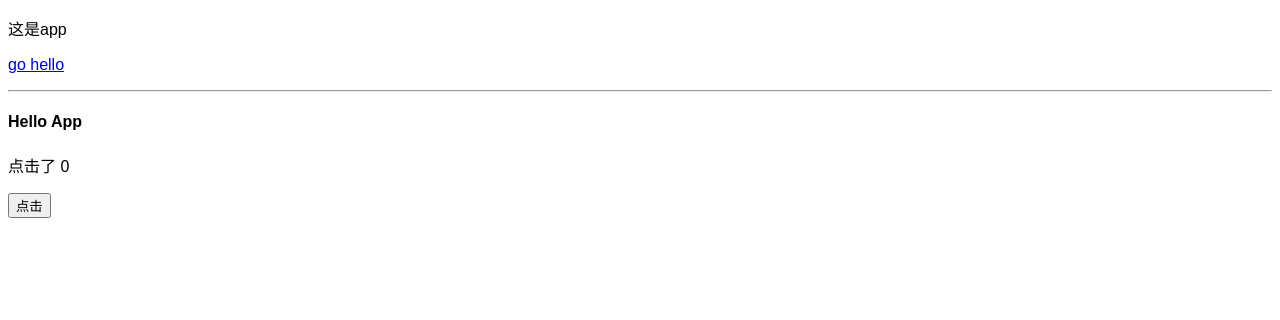
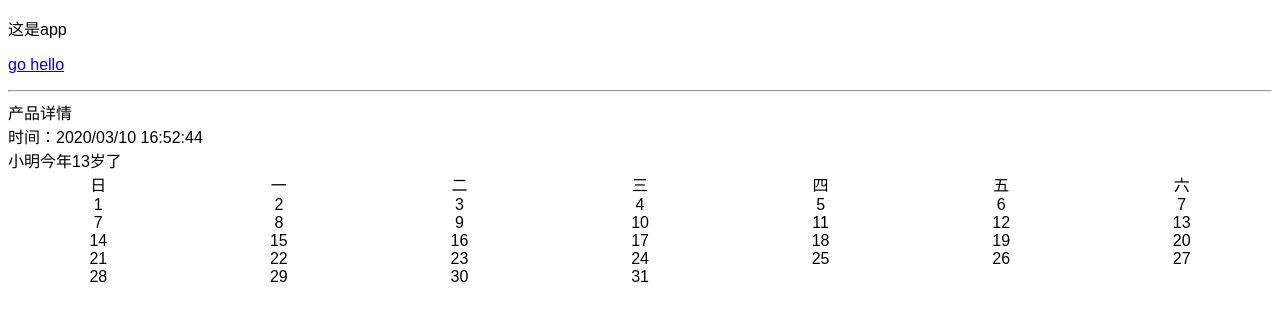
Before and after one commit to zero9527/md-note, a React app: page /hello in a window 1280 px wide. Shown: the top 320 px of the page. Built offline with nearby package versions, Linux system fonts and the light colour scheme.

Commit message:
日历ts练习

```diff
--- a/src/App.tsx
+++ b/src/App.tsx
@@ -1,5 +1,6 @@
 import * as React from 'react';
-import Hello from './components/Hello';
+// import Hello from '@/components/Hello';
+import ProdDetail from '@/views/prod-detail/index'
 import './App.css';
 // import logo from './logo.svg';
 
@@ -25,7 +26,8 @@ class App extends React.Component<Props, {}> {
           </a>
         </p>
         <hr />
-        <Hello from="App" />
+        {/* <Hello from="App" /> */}
+        <ProdDetail text={"产品详情"} />
       </div>
     );
   }
--- /dev/null
+++ b/src/components/Calendar/calendar.css
@@ -0,0 +1,16 @@
+.weekday {
+  display: flex;
+  justify-content: flex-start;
+}
+.weekday>div {
+  flex: 1;
+  text-align: center;
+}
+.week-item {
+  display: flex;
+  justify-content: flex-start;
+}
+.date-item {
+  flex: 1;
+  text-align: center;
+}
--- /dev/null
+++ b/src/components/Calendar/index.tsx
@@ -0,0 +1,119 @@
+import * as React from 'react';
+import './calendar.css';
+
+const { useEffect, useState } = React;
+
+interface CalendarParams {
+  year: number | string,
+  month: number | string
+}
+
+function Calendar(params: CalendarParams) {
+  const weekday:string[] = ['日', '一', '二', '三', '四', '五', '六'];
+  const [monthDay, setMonthDay] = useState([[]]);
+
+  useEffect(() => {
+    setMonthDay(generateCalendar(params))
+  }, []);
+
+  return (
+    <section className="calendar">
+      <div className="weekday">
+        {
+          weekday.map((item, index) => {
+            return <div key={index}>{ item }</div>
+          })
+        }
+      </div>
+      <div className="month-day">
+        {
+          monthDay.map((week, weekindex) => {
+            return (
+              <section className="week-item" key={weekindex}>
+                {
+                  week.map((date: any, dateindex: any) => {
+                    return (
+                      <div key={dateindex} className="date-item">
+                        <div>{ date.date }</div>
+                      </div>
+                    )
+                  })
+                }
+              </section>
+            )
+          })
+        }
+      </div>
+    </section>
+  )
+}
+
+// 生成日历数组
+function generateCalendar(
+  { year, month }: CalendarParams = {
+    year: new Date().getFullYear(),
+    month: new Date().getMonth() + 1
+   }
+) {
+  const weekArr = new Array(7).fill(''); // 一周七天的数组
+  const monthArr:any[] = [[], [], [], [], [], []];
+  const weekday = new Date(`${year}-${month}-01`).getDay(); // 1号星期几
+
+  // 生成一月对应星期的二维数组，第一维是周数，第二维是一周的天数
+  weekArr.map((week, index) => {
+    monthArr[0].push({
+      year,
+      month,
+      date: index < weekday
+        ? ''
+        : index === weekday
+          ? 1
+          : monthArr[0][index-1].date+1
+    });
+    monthArr[1].push({ year, month, date: 7 - weekday + index });
+    monthArr[2].push({ year, month, date: monthArr[1][index].date + 7 });
+    monthArr[3].push({ year, month, date: monthArr[2][index].date + 7 });
+    if (
+      validDate({ year, month, date: monthArr[3][index].date + 7 })
+    ) {
+      monthArr[4].push({ year, month, date: monthArr[3][index].date + 7 });
+    } else {
+      monthArr[4].push('');
+    }
+
+    if (
+      validDate({ year, month, date: monthArr[4][index].date + 7 })
+    ) {
+      monthArr[5].push({ year, month, date: monthArr[4][index].date + 7 });
+    } else {
+      monthArr[5].push('');
+    }
+  })
+  return monthArr;
+}
+
+interface ValidDateInterface {
+  year: number | string,
+  month: number | string,
+  date: number | string
+}
+// 验证日期是否有效，对应月份有这一天
+function validDate({year, month, date}: ValidDateInterface) {
+  const timestamp = new Date(`${year}/${month}/${date}`).getTime();
+  const {year: year1, month: month1, date: date1} = getDateFormat(timestamp);
+
+  return year === year1 && month === month1 && date === date1;
+}
+function getDateFormat(time: number) {
+  const timetemp = new Date(time);
+  const year = timetemp.getFullYear();
+  const month = timetemp.getMonth() + 1;
+  const date = timetemp.getDate();
+  return {
+    year,
+    month,
+    date
+  }
+}
+
+export default Calendar;
--- a/src/router.tsx
+++ b/src/router.tsx
@@ -41,7 +41,7 @@ const GetRoutes = () => {
 
 // console.log('GetRoutes: ', GetRoutes());
 
-export default function Routes() {
+export default function Router() {
   return (
     <HashRouter>
       <GetRoutes />
--- /dev/null
+++ b/src/utils/utils.ts
@@ -0,0 +1,27 @@
+
+interface DateFormateParams {
+  timeStamp: number,
+  splitChar?: string // 日期分隔符
+}
+// 时间格式化
+export function dateFormate({ timeStamp, splitChar='-' }: DateFormateParams) {
+  const time: Date = new Date(timeStamp);
+
+  const Y = time.getFullYear();
+  const M = (time.getMonth() + 1 + '').padStart(2, '0');
+  const D = (time.getDate() + '').padStart(2, '0');
+  const h = (time.getHours() + '').padStart(2, '0');
+  const m = (time.getMinutes() + '').padStart(2, '0');
+  const s = (time.getSeconds() + '').padStart(2, '0');
+
+  return `${Y}${splitChar}${M}${splitChar}${D} ${h}:${m}:${s}`;
+}
+
+
+interface Params {
+  name: string,
+  age: number | string
+}
+export function combine({name, age}: Params = {name: '小明', age: 13}) {
+  return `${name}今年${age}岁了`
+}
--- /dev/null
+++ b/src/views/prod-detail/index.tsx
@@ -0,0 +1,47 @@
+import * as React from 'react';
+import Calendar from '@/components/Calendar';
+import { dateFormate, combine } from '@/utils/utils';
+
+const { useState, useEffect } = React;
+
+interface Props {
+  text: string
+};
+
+function ProdDetail(props: Props) {
+  const { text } = props;
+  const show = combine();
+  const [time, setTime] = useState(dateFormate({
+    timeStamp: Date.now(),
+    splitChar: '/'
+  }));
+
+  const int = setInterval(() => {
+    setTime(dateFormate({
+      timeStamp: Date.now(),
+      splitChar: '/'
+    }));
+  }, 1000)
+
+  useEffect(() => {
+    return () => {
+      clearInterval(int);
+    }
+  })
+
+  const calendarParams = {year: new Date().getFullYear(), month: new Date().getMonth() + 1};
+
+  return (
+    <section>
+      { text }
+      <div>
+        时间：{ time }
+      </div>
+      { show }
+
+      <Calendar year={calendarParams.year} month={calendarParams.month} />
+    </section>
+  )
+};
+
+export default ProdDetail;
--- a/tsconfig.json
+++ b/tsconfig.json
@@ -17,7 +17,10 @@
     "importHelpers": true,
     "strictNullChecks": true,
     "suppressImplicitAnyIndexErrors": true,
-    "noUnusedLocals": true
+    "noUnusedLocals": true,
+    "paths": {
+      "@/*": ["./src/*"]
+    }
   },
   "exclude": [
     "node_modules",
--- a/tslint.json
+++ b/tslint.json
@@ -16,7 +16,8 @@
     "ordered-imports": false,
     "object-literal-sort-keys": false,
     // jsx中匿名函数
-    "jsx-no-lambda": false
+    "jsx-no-lambda": false,
+    "no-implicit-dependencies": ["optional", ["src"]]
   },
   "jsRules": {
     "no-debugger": false,
```
